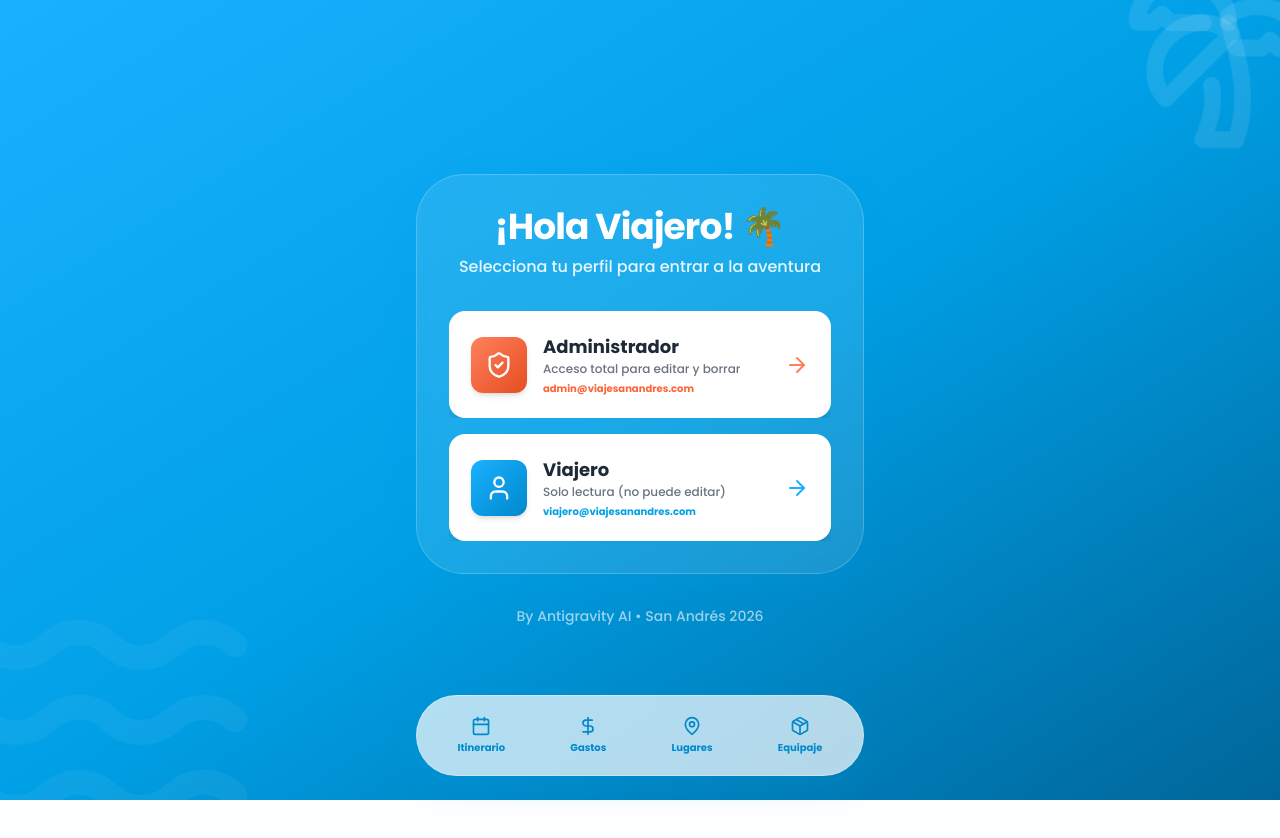
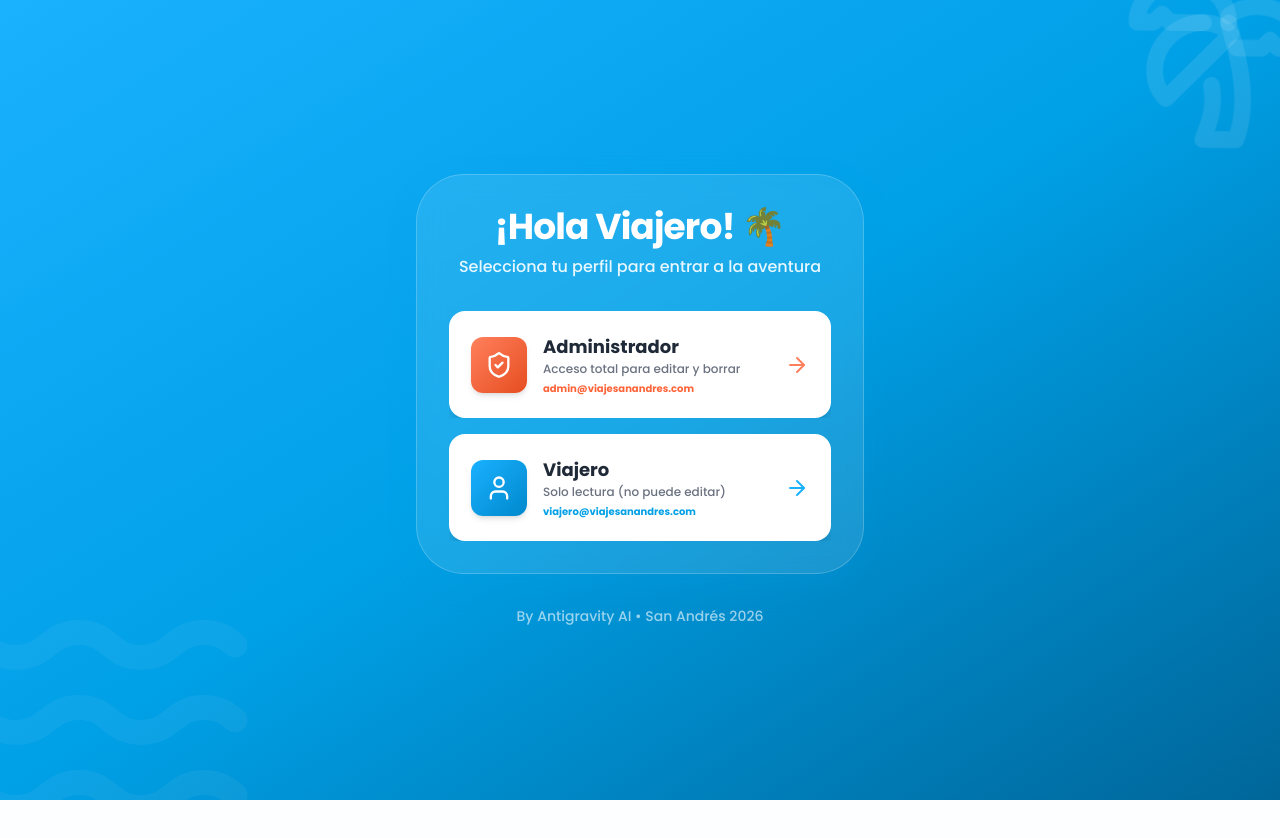
Before and after one commit to lfalzatel/Mi-Viaje-a-San-Andr-s, a Next.js app: page /login in a window 1280 px wide. Shown: the top 838 px of the page. Built offline with nearby package versions, Linux system fonts and the light colour scheme.

Commit message:
Implement RBAC, login page and fix navigation errors

```diff
--- a/app/equipaje/page.tsx
+++ b/app/equipaje/page.tsx
@@ -4,6 +4,7 @@ import { useState, useEffect } from 'react'
 import Link from 'next/link'
 import { ArrowLeft, Plus, Package, Trash2, CheckCircle2, Circle, Edit2, X, Briefcase } from 'lucide-react'
 import { supabase } from '@/lib/supabase'
+import { useAuth } from '@/lib/auth-context'
 
 type ItemEquipaje = {
   id: string
@@ -36,6 +37,8 @@ const itemsSugeridos = {
 export default function EquipajePage() {
   const [items, setItems] = useState<ItemEquipaje[]>([])
   const [loading, setLoading] = useState(true)
+  const { role } = useAuth()
+  const isAdmin = role === 'admin'
   const [showForm, setShowForm] = useState(false)
   const [editingId, setEditingId] = useState<string | null>(null)
   const [mostrarSugerencias, setMostrarSugerencias] = useState(false)
@@ -262,6 +265,7 @@ export default function EquipajePage() {
         </div>
 
         {/* Sugerencias Toggle */}
+        {isAdmin && (
           <button
             onClick={() => setMostrarSugerencias(!mostrarSugerencias)}
             className="w-full bg-caribbean-50/50 backdrop-blur-sm rounded-2xl p-4 mb-4 flex items-center justify-between text-caribbean-700 font-bold border border-caribbean-100 transition-all active:scale-95"
@@ -272,8 +276,9 @@ export default function EquipajePage() {
             </div>
             <span className="text-xs text-caribbean-400">{mostrarSugerencias ? 'CERRAR' : 'VER'}</span>
           </button>
+        )}
 
-        {mostrarSugerencias && (
+        {isAdmin && mostrarSugerencias && (
           <div className="bg-white rounded-3xl p-6 shadow-tropical mb-6 animate-scale-in border-2 border-caribbean-50">
             <div className="space-y-6">
               {Object.entries(itemsSugeridos).map(([catValue, sugerencias]) => {
@@ -341,6 +346,7 @@ export default function EquipajePage() {
         </div>
 
         {/* Botón agregar */}
+        {isAdmin && (
           <button
             onClick={() => setShowForm(true)}
             className="w-full bg-white rounded-2xl p-4 shadow-tropical mb-6 flex items-center justify-center text-caribbean-600 hover:text-caribbean-700 font-bold transition-all hover:scale-[1.02] border-2 border-caribbean-50"
@@ -348,6 +354,7 @@ export default function EquipajePage() {
             <Plus size={24} className="mr-2" />
             Nuevo ítem de equipaje
           </button>
+        )}
 
         {/* Lista de items */}
         {loading ? (
@@ -400,6 +407,7 @@ export default function EquipajePage() {
                     </div>
 
                     {/* Acciones */}
+                    {isAdmin && (
                       <div className="flex gap-1 opacity-0 group-hover:opacity-100 transition-opacity">
                         <button
                           onClick={() => handleOpenEdit(item)}
@@ -414,6 +422,7 @@ export default function EquipajePage() {
                           <Trash2 size={16} />
                         </button>
                       </div>
+                    )}
                   </div>
                 </div>
               )
--- a/app/itinerario/page.tsx
+++ b/app/itinerario/page.tsx
@@ -4,6 +4,7 @@ import { useState, useEffect } from 'react'
 import Link from 'next/link'
 import { ArrowLeft, Plus, Calendar, Clock, MapPin, Trash2, CheckCircle2, Circle, Edit2, X, DollarSign } from 'lucide-react'
 import { supabase } from '@/lib/supabase'
+import { useAuth } from '@/lib/auth-context'
 
 type Evento = {
   id: string
@@ -19,6 +20,8 @@ type Evento = {
 export default function ItinerarioPage() {
   const [eventos, setEventos] = useState<Evento[]>([])
   const [loading, setLoading] = useState(true)
+  const { role } = useAuth()
+  const isAdmin = role === 'admin'
   const [showForm, setShowForm] = useState(false)
   const [editingId, setEditingId] = useState<string | null>(null)
   const [formData, setFormData] = useState({
@@ -291,6 +294,7 @@ export default function ItinerarioPage() {
 
       <div className="px-6 -mt-16 max-w-4xl mx-auto relative z-20">
         {/* Botón agregar */}
+        {isAdmin && (
           <button
             onClick={() => setShowForm(true)}
             className="w-full bg-white rounded-2xl p-4 shadow-tropical mb-6 flex items-center justify-center text-caribbean-600 hover:text-caribbean-700 font-bold transition-all hover:scale-[1.02] border-2 border-caribbean-100"
@@ -298,6 +302,7 @@ export default function ItinerarioPage() {
             <Plus size={24} className="mr-2" />
             Agregar actividad
           </button>
+        )}
 
         {/* Lista de eventos */}
         {loading ? (
@@ -375,6 +380,7 @@ export default function ItinerarioPage() {
                   </div>
 
                   {/* Acciones */}
+                  {isAdmin && (
                     <div className="flex flex-col gap-2 opacity-0 group-hover:opacity-100 transition-opacity">
                       <button
                         onClick={() => handleOpenEdit(evento)}
@@ -391,6 +397,7 @@ export default function ItinerarioPage() {
                         <Trash2 size={18} />
                       </button>
                     </div>
+                  )}
                 </div>
               </div>
             ))}
--- a/app/layout.tsx
+++ b/app/layout.tsx
@@ -1,10 +1,10 @@
 import type { Metadata } from 'next'
-import { AuthProvider, useAuth } from '@/lib/auth-context'
+import { AuthProvider } from '@/lib/auth-context'
 import './globals.css'
-import Link from 'next/link'
-import { Calendar, DollarSign, MapPin, Package } from 'lucide-react'
+import Navigation from '@/components/Navigation'
 
 export const metadata: Metadata = {
+  // ... existing metadata ...
   title: 'Mi Viaje a San Andrés 🌴',
   description: 'Planificador de viaje a San Andrés, Isla del Caribe',
   manifest: '/manifest.json',
@@ -30,31 +30,12 @@ export default function RootLayout({
   return (
     <html lang="es">
       <body className="bg-caribbean-50">
-        <div className="pb-24">
-          {children}
-        </div>
-
-        {/* Navigation Bar */}
-        <nav className="fixed bottom-6 left-1/2 -translate-x-1/2 w-[90%] max-w-md z-40">
-          <div className="glass rounded-full p-2 shadow-tropical border border-white/20 flex items-center justify-around">
-            <Link href="/itinerario" className="p-3 text-caribbean-600 hover:text-caribbean-800 transition-all hover:bg-white/40 rounded-full flex flex-col items-center gap-1">
-              <Calendar size={20} />
-              <span className="text-[10px] font-bold">Itinerario</span>
-            </Link>
-            <Link href="/presupuesto" className="p-3 text-caribbean-600 hover:text-caribbean-800 transition-all hover:bg-white/40 rounded-full flex flex-col items-center gap-1">
-              <DollarSign size={20} />
-              <span className="text-[10px] font-bold">Gastos</span>
-            </Link>
-            <Link href="/lugares" className="p-3 text-caribbean-600 hover:text-caribbean-800 transition-all hover:bg-white/40 rounded-full flex flex-col items-center gap-1">
-              <MapPin size={20} />
-              <span className="text-[10px] font-bold">Lugares</span>
-            </Link>
-            <Link href="/equipaje" className="p-3 text-caribbean-600 hover:text-caribbean-800 transition-all hover:bg-white/40 rounded-full flex flex-col items-center gap-1">
-              <Package size={20} />
-              <span className="text-[10px] font-bold">Equipaje</span>
-            </Link>
+        <AuthProvider>
+          <div className="pb-24">
+            {children}
           </div>
-        </nav>
+          <Navigation />
+        </AuthProvider>
       </body>
     </html>
   )
--- a/app/lugares/page.tsx
+++ b/app/lugares/page.tsx
@@ -4,6 +4,7 @@ import { useState, useEffect } from 'react'
 import Link from 'next/link'
 import { ArrowLeft, Plus, MapPin, Trash2, CheckCircle2, Circle, Star, Edit2, X } from 'lucide-react'
 import { supabase } from '@/lib/supabase'
+import { useAuth } from '@/lib/auth-context'
 
 type Lugar = {
   id: string
@@ -26,6 +27,8 @@ const categorias = [
 export default function LugaresPage() {
   const [lugares, setLugares] = useState<Lugar[]>([])
   const [loading, setLoading] = useState(true)
+  const { role } = useAuth()
+  const isAdmin = role === 'admin'
   const [showForm, setShowForm] = useState(false)
   const [editingId, setEditingId] = useState<string | null>(null)
   const [filtroCategoria, setFiltroCategoria] = useState<string>('todos')
@@ -314,6 +317,7 @@ export default function LugaresPage() {
         </div>
 
         {/* Botón agregar */}
+        {isAdmin && (
           <button
             onClick={() => setShowForm(true)}
             className="w-full bg-white rounded-2xl p-4 shadow-tropical mb-6 flex items-center justify-center text-sand-600 hover:text-sand-700 font-bold transition-all hover:scale-[1.02] border-2 border-sand-100"
@@ -321,6 +325,7 @@ export default function LugaresPage() {
             <Plus size={24} className="mr-2" />
             Agregar nuevo lugar
           </button>
+        )}
 
         {/* Lista de lugares */}
         {loading ? (
@@ -387,6 +392,7 @@ export default function LugaresPage() {
                     </div>
 
                     {/* Acciones */}
+                    {isAdmin && (
                       <div className="flex flex-col gap-2 opacity-0 group-hover:opacity-100 transition-opacity">
                         <button
                           onClick={() => handleOpenEdit(lugar)}
@@ -403,6 +409,7 @@ export default function LugaresPage() {
                           <Trash2 size={18} />
                         </button>
                       </div>
+                    )}
                   </div>
                 </div>
               )
--- a/app/presupuesto/page.tsx
+++ b/app/presupuesto/page.tsx
@@ -4,6 +4,7 @@ import { useState, useEffect } from 'react'
 import Link from 'next/link'
 import { ArrowLeft, Plus, DollarSign, Trash2, TrendingUp, Edit2, X, Wallet, Users, User, Calendar } from 'lucide-react'
 import { supabase } from '@/lib/supabase'
+import { useAuth } from '@/lib/auth-context'
 
 type Gasto = {
   id: string
@@ -29,6 +30,8 @@ const categorias = [
 export default function PresupuestoPage() {
   const [gastos, setGastos] = useState<Gasto[]>([])
   const [loading, setLoading] = useState(true)
+  const { role } = useAuth()
+  const isAdmin = role === 'admin'
   const [showForm, setShowForm] = useState(false)
   const [editingId, setEditingId] = useState<string | null>(null)
   const [subTab, setSubTab] = useState<'personal' | 'grupal'>('personal')
@@ -480,6 +483,7 @@ export default function PresupuestoPage() {
         )}
 
         {/* Botón agregar */}
+        {isAdmin && (
           <button
             onClick={() => setShowForm(true)}
             className="w-full bg-white rounded-2xl p-4 shadow-tropical mb-6 flex items-center justify-center text-coral-600 hover:text-coral-700 font-bold transition-all hover:scale-[1.02] border-2 border-coral-50"
@@ -487,6 +491,7 @@ export default function PresupuestoPage() {
             <Plus size={24} className="mr-2" />
             Registrar {subTab === 'personal' ? 'mi gasto' : 'gasto grupal'}
           </button>
+        )}
 
         {/* Lista de gastos */}
         {loading ? (
@@ -555,6 +560,7 @@ export default function PresupuestoPage() {
 
                   {/* Acciones */}
                   {!gasto.esItinerario ? (
+                    isAdmin && (
                       <div className="flex gap-1 opacity-0 group-hover:opacity-100 transition-opacity">
                         <button
                           onClick={() => handleOpenEdit(gasto)}
@@ -569,6 +575,7 @@ export default function PresupuestoPage() {
                           <Trash2 size={16} />
                         </button>
                       </div>
+                    )
                   ) : (
                     <div className="opacity-0 group-hover:opacity-100 transition-opacity">
                       <div className="bg-coral-50 text-coral-500 text-[8px] font-black px-2 py-1 rounded-lg border border-coral-100 whitespace-nowrap uppercase tracking-tighter">
--- /dev/null
+++ b/components/Navigation.tsx
@@ -0,0 +1,44 @@
+'use client'
+
+import Link from 'next/link'
+import { Calendar, DollarSign, MapPin, Package } from 'lucide-react'
+import { useAuth } from '@/lib/auth-context'
+
+export default function Navigation() {
+    const { role, logout } = useAuth()
+
+    // No mostrar navegación en login
+    if (!role) return null
+
+    return (
+        <nav className="fixed bottom-6 left-1/2 -translate-x-1/2 w-[90%] max-w-md z-40">
+            <div className="glass rounded-full p-2 shadow-tropical border border-white/20 flex items-center justify-around">
+                <Link href="/itinerario" className="p-2 text-caribbean-600 hover:text-caribbean-800 transition-all hover:bg-white/40 rounded-full flex flex-col items-center gap-1 min-w-[60px]">
+                    <Calendar size={20} />
+                    <span className="text-[10px] font-bold">Plan</span>
+                </Link>
+                <Link href="/presupuesto" className="p-2 text-caribbean-600 hover:text-caribbean-800 transition-all hover:bg-white/40 rounded-full flex flex-col items-center gap-1 min-w-[60px]">
+                    <DollarSign size={20} />
+                    <span className="text-[10px] font-bold">Gastos</span>
+                </Link>
+                <Link href="/lugares" className="p-2 text-caribbean-600 hover:text-caribbean-800 transition-all hover:bg-white/40 rounded-full flex flex-col items-center gap-1 min-w-[60px]">
+                    <MapPin size={20} />
+                    <span className="text-[10px] font-bold">Lugares</span>
+                </Link>
+                <Link href="/equipaje" className="p-2 text-caribbean-600 hover:text-caribbean-800 transition-all hover:bg-white/40 rounded-full flex flex-col items-center gap-1 min-w-[60px]">
+                    <Package size={20} />
+                    <span className="text-[10px] font-bold">Maleta</span>
+                </Link>
+                <button
+                    onClick={logout}
+                    className="p-2 text-gray-500 hover:text-red-500 transition-all hover:bg-red-50 rounded-full flex flex-col items-center gap-1 min-w-[60px]"
+                >
+                    <svg className="w-5 h-5" fill="none" stroke="currentColor" viewBox="0 0 24 24">
+                        <path strokeLinecap="round" strokeLinejoin="round" strokeWidth={2} d="M17 16l4-4m0 0l-4-4m4 4H7m6 4v1a3 3 0 01-3 3H6a3 3 0 01-3-3V7a3 3 0 013-3h4a3 3 0 013 3v1" />
+                    </svg>
+                    <span className="text-[10px] font-bold">Salir</span>
+                </button>
+            </div>
+        </nav>
+    )
+}
```
Lines whose indentation alone changed are shown as unchanged.
